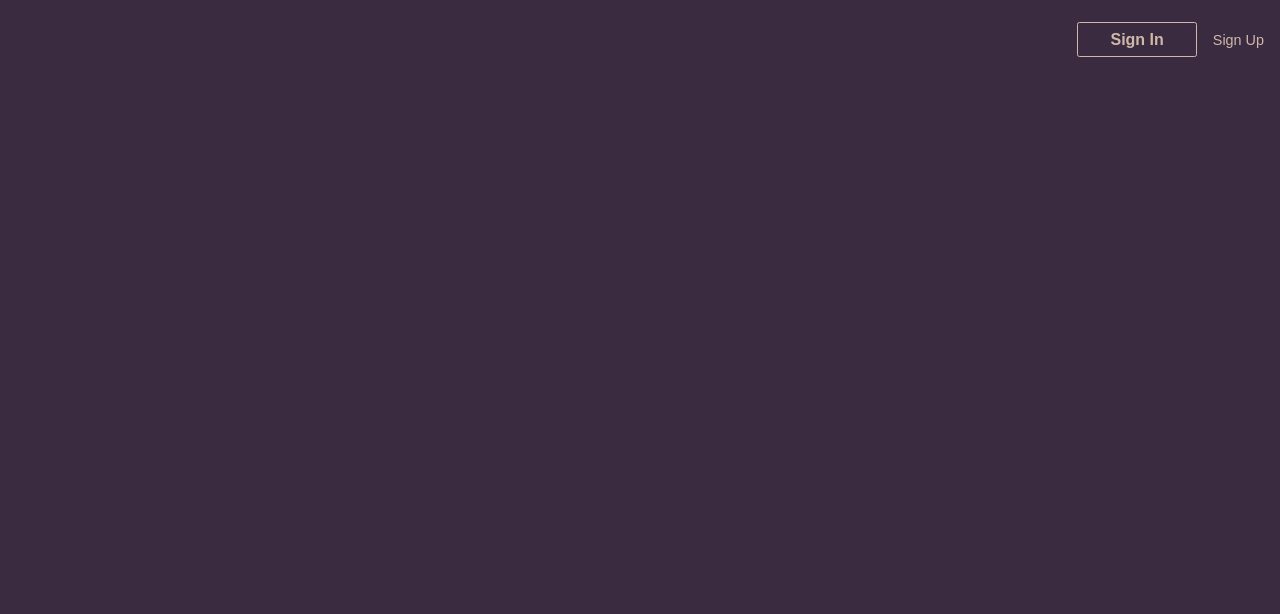
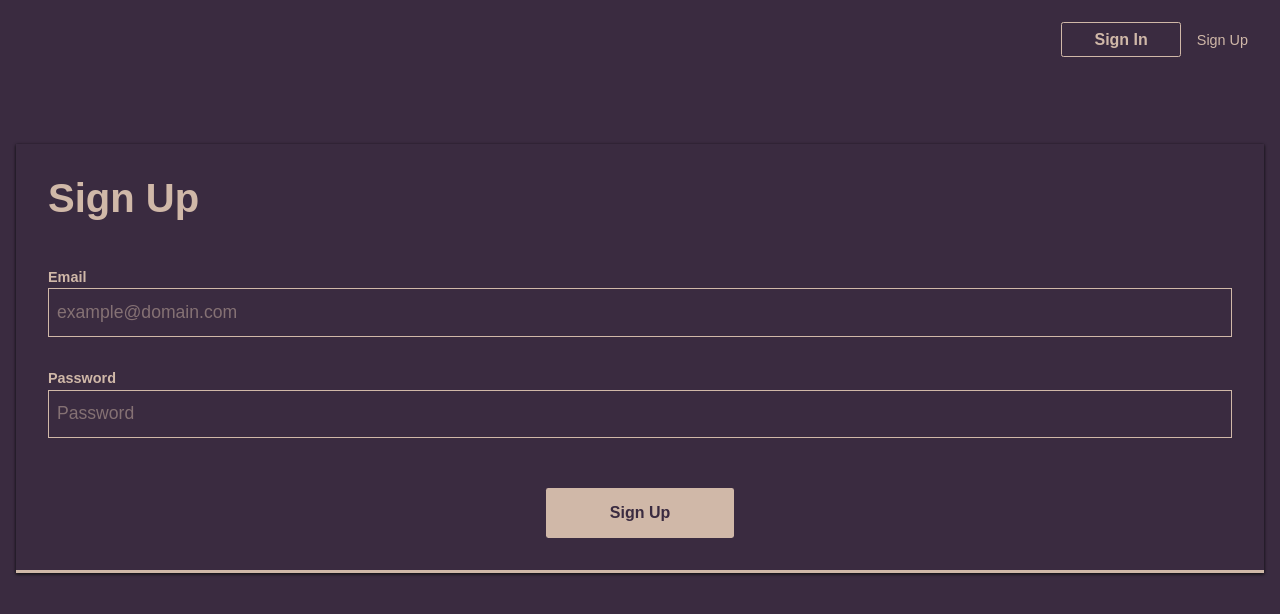
Before and after one commit to Andresser17/manage-budget, a React (Create React App) app in the folder client/: page /signup in a window 1280 px wide. Before the commit this address had no page. Shown: the top 614 px of the page. Built offline with nearby package versions, Linux system fonts and the light colour scheme.

Commit message:
style: change SignIn and SignUp css

```diff
--- a/client/src/App.css
+++ b/client/src/App.css
@@ -1,6 +1,7 @@
 .App {
   min-height: 100vh;
   background-color: rgba(var(--bg), 1);
+  padding: 0 1rem;
   color: rgba(var(--text), 1);
   text-align: center;
 }
--- a/client/src/App.js
+++ b/client/src/App.js
@@ -7,6 +7,7 @@ import "./App.css";
 import Topbar from "sections/Topbar";
 // Routes
 import SignIn from "./routes/SignIn";
+import SignUp from "./routes/SignUp";
 import Home from "./routes/Home";
 
 function App() {
@@ -25,6 +26,7 @@ function App() {
       <Routes>
         <Route path="/" index element={<Home />} />
         <Route path="signin" element={<SignIn />} />
+        <Route path="signup" element={<SignUp />} />
       </Routes>
       <ToastContainer
         toastClassName={({ type }) =>
--- a/client/src/index.css
+++ b/client/src/index.css
@@ -50,13 +50,21 @@ body {
 }
 
 .primary {
-  --bg: rgba(255, 71, 87, 1);
-  --text: rgba(47, 53, 66, 1);
+  --primary: 208, 184, 168;
+  --bg: 58, 43, 64;
+  --card: 125, 110, 131;
+  --text: 208, 184, 168;
+  --border: 208, 184, 168;
+  --notification: 255, 69, 58;
 }
 
 .secondary {
-  --bg: rgba(87, 96, 111, 1);
-  --text: rgba(241, 242, 246, 1);
+  --primary: 58, 43, 64;
+  --bg: 208, 184, 168;
+  --card: 125, 110, 131;
+  --text: 58, 43, 64;
+  --border: 208, 184, 168;
+  --notification: 255, 69, 58;
 }
 
 .tertiary {
--- a/client/src/routes/Home.module.css
+++ b/client/src/routes/Home.module.css
@@ -1,11 +1,8 @@
 .container {
   width: 100%;
-  padding: 0 1rem;
-  padding-top: 8rem;
 }
 
 .card {
-  background-color: rgba(var(--card, 1));
   width: 100%;
   max-width: 24rem;
   height: 12rem;
--- a/client/src/routes/SignIn.js
+++ b/client/src/routes/SignIn.js
@@ -8,6 +8,7 @@ function SignIn() {
   const { handleSubmit, control } = useForm({
     defaultValues: {
       email: "",
+      password: "",
     },
   });
   const onSubmit = (data) => console.log(data);
@@ -26,7 +27,18 @@ function SignIn() {
             rules={{ required: true }}
           />
         </div>
-        <button className={styles["submit-button"]}>Sign In</button>
+        <div className={styles["input-cont"]}>
+          <Input
+            control={control}
+            name="password"
+            placeholder="Password"
+            label="Password"
+            rules={{ required: true }}
+          />
+        </div>
+        <button className={`${styles["submit-button"]} secondary`}>
+          Sign In
+        </button>
       </form>
     </div>
   );
--- a/client/src/routes/SignIn.module.css
+++ b/client/src/routes/SignIn.module.css
@@ -1,4 +1,30 @@
 .container {
-  padding: 0 1rem;
-  padding-top: 8rem;
+  padding: 2rem;
+  border-bottom: 0.2rem solid rgba(var(--border), 1);
+  box-shadow: var(--shadow-lg);
 }
+
+.title {
+  font-size: 2.5rem;
+  text-align: start;
+  margin-bottom: 3rem;
+}
+
+.input-cont {
+  margin-top: 1rem;
+}
+
+.submit-button {
+  background-color: rgba(var(--bg), 1);
+  color: rgba(var(--text), 1);
+  border: none;
+  border-radius: 0.15rem;
+  font-size: 1rem;
+  font-weight: 600;
+  margin-top: 2rem;
+  padding: 1rem 4rem;
+}
+
+.submit-button:hover {
+  opacity: 0.8;
+}
--- a/client/src/routes/SignUp.js
+++ b/client/src/routes/SignUp.js
@@ -0,0 +1,47 @@
+import { useForm } from "react-hook-form";
+// components
+import Input from "components/Input";
+// Styles
+import styles from "./SignIn.module.css";
+
+function SignUp() {
+  const { handleSubmit, control } = useForm({
+    defaultValues: {
+      email: "",
+      password: "",
+    },
+  });
+  const onSubmit = (data) => console.log(data);
+
+  return (
+    <div className={styles["container"]}>
+      <h2 className={styles["title"]}>Sign Up</h2>
+
+      <form onSubmit={handleSubmit(onSubmit)} className={styles["form"]}>
+        <div className={styles["input-cont"]}>
+          <Input
+            control={control}
+            name="email"
+            placeholder="example@domain.com"
+            label="Email"
+            rules={{ required: true }}
+          />
+        </div>
+        <div className={styles["input-cont"]}>
+          <Input
+            control={control}
+            name="password"
+            placeholder="Password"
+            label="Password"
+            rules={{ required: true }}
+          />
+        </div>
+        <button className={`${styles["submit-button"]} secondary`}>
+          Sign Up
+        </button>
+      </form>
+    </div>
+  );
+}
+
+export default SignUp;
--- a/client/src/routes/SignUp.module.css
+++ b/client/src/routes/SignUp.module.css
@@ -0,0 +1,30 @@
+.container {
+  padding: 2rem;
+  border-bottom: 0.2rem solid rgba(var(--border), 1);
+  box-shadow: var(--shadow-lg);
+}
+
+.title {
+  font-size: 2.5rem;
+  text-align: start;
+  margin-bottom: 3rem;
+}
+
+.input-cont {
+  margin-top: 1rem;
+}
+
+.submit-button {
+  background-color: rgba(var(--bg), 1);
+  color: rgba(var(--text), 1);
+  border: none;
+  border-radius: 0.15rem;
+  font-size: 1rem;
+  font-weight: 600;
+  margin-top: 2rem;
+  padding: 1rem 4rem;
+}
+
+.submit-button:hover {
+  opacity: 0.8;
+}
--- a/client/src/sections/Topbar.module.css
+++ b/client/src/sections/Topbar.module.css
@@ -1,8 +1,7 @@
 .top-panel {
   width: 100%;
   height: 5rem;
-  transition: all 0.3s linear;
-  position: absolute;
+  margin-bottom: 4rem;
   display: flex;
   justify-content: flex-end;
   align-items: center;
```
